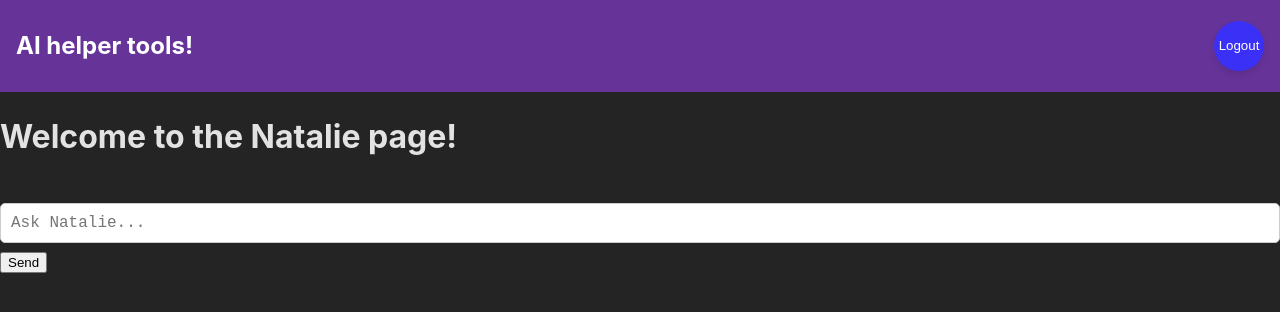
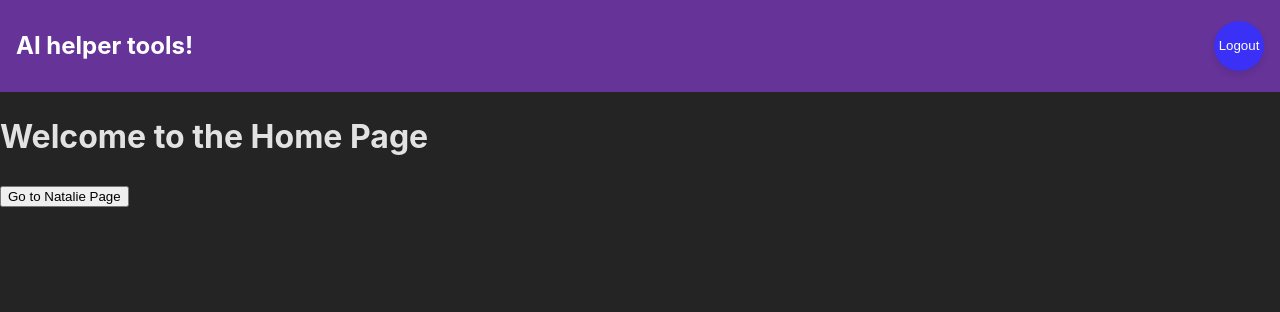
Before and after one commit to GarrettW7/finalProj2610, a React app in the folder client/: page /#/ in a window 1280 px wide. Shown: the top 312 px of the page. Built offline with nearby package versions, Linux system fonts and the light colour scheme; the HTML template or start-up script is replaced by a standard one.

Commit message:
Added a home page

```diff
--- /dev/null
+++ b/client/src/pages/Home.jsx
@@ -0,0 +1,20 @@
+import React from 'react';
+import { useNavigate } from 'react-router';
+
+const Home = () => {
+    const navigate = useNavigate();
+
+    const goToNataliePage = () => {
+        navigate('/natalie'); // Navigate to Natalie page
+    };
+
+    return (
+        <div>
+            <h1>Welcome to the Home Page</h1>
+            <button onClick={goToNataliePage}>Go to Natalie Page</button>
+        </div>
+    );
+};
+
+export { Home };
+export default Home;
--- a/client/src/pages/Natalie.jsx
+++ b/client/src/pages/Natalie.jsx
@@ -1,7 +1,7 @@
 import { useEffect, useState } from "react";
 import { useFetch } from "../hooks/useFetch";
 
-export function TestComponent() {
+export function NataliesPage() {
   const makeRequest = useFetch();
   const [chatLog, setChatLog] = useState([]);
   const [inputMessage, setInputMessage] = useState("");
```
Also changed, not shown: client/src/main.jsx (+14 -16 lines).
